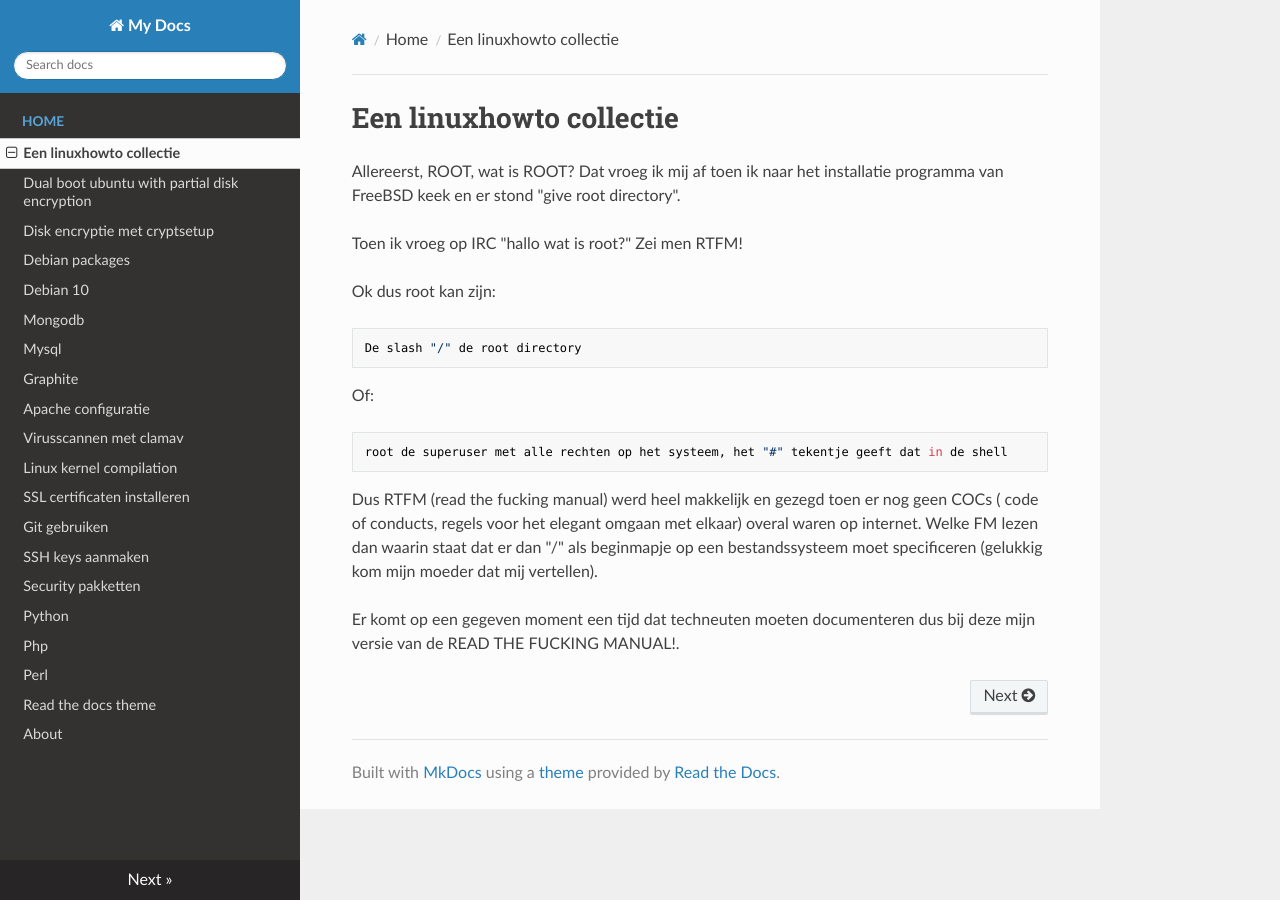
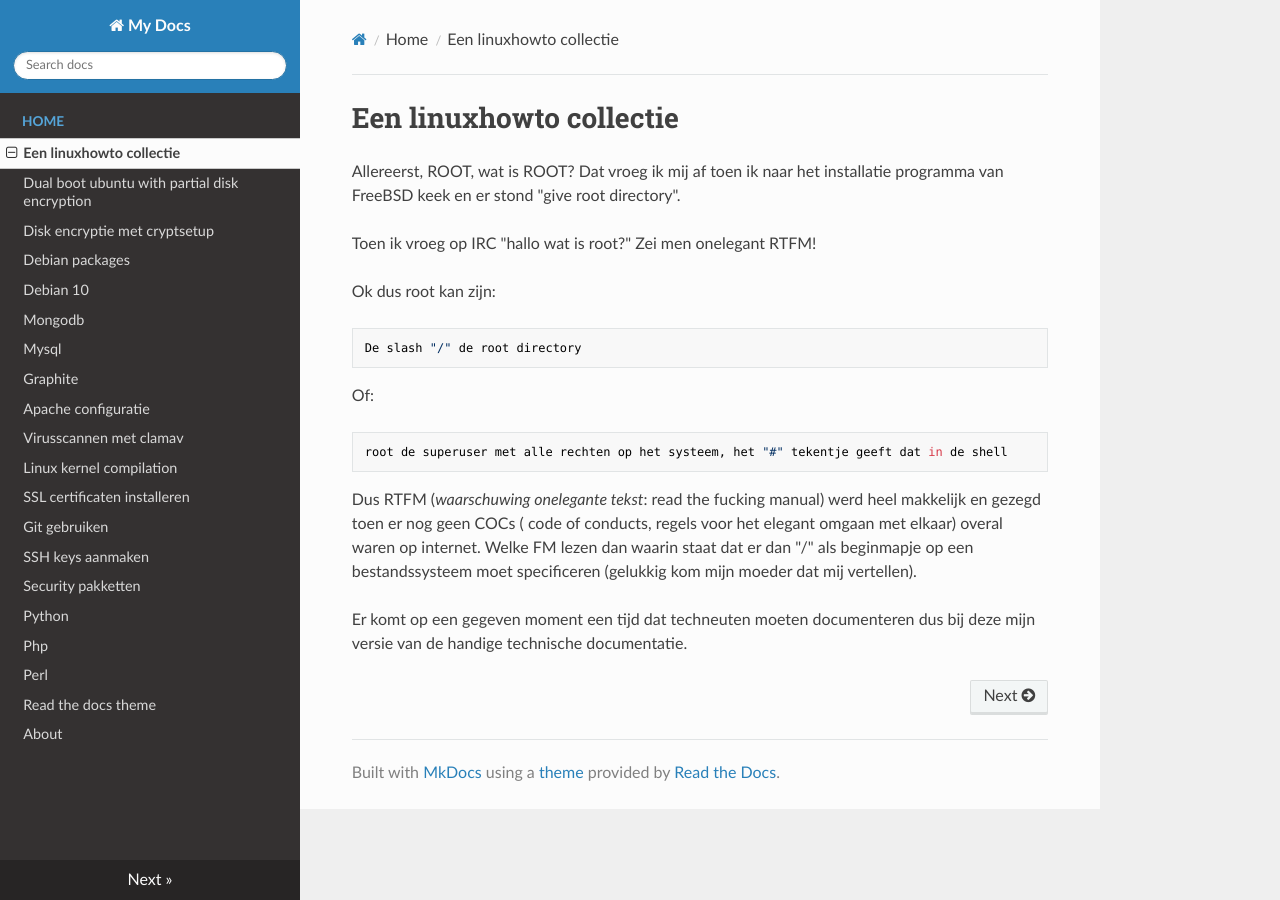
Before and after one commit to MatthewBuchananAstley/linuxhowto, an MkDocs documentation site: the page built from docs/index.md, in a window 1280 px wide. Built offline with MkDocs 1.6.1, drawn with Linux system fonts in a browser that asks for light colours; nearby versions of some CDN libraries.

Commit message:
Adjusted intro text

```diff
--- a/docs/index.md
+++ b/docs/index.md
@@ -2,7 +2,7 @@
 
 Allereerst, ROOT, wat is ROOT? Dat vroeg ik mij af toen ik naar het installatie programma van FreeBSD keek en er stond "give root directory".
 
-Toen ik vroeg op IRC "hallo wat is root?" Zei men RTFM!
+Toen ik vroeg op IRC "hallo wat is root?" Zei men onelegant RTFM!
 
 Ok dus root kan zijn:
 
@@ -13,6 +13,6 @@ Of:
     root de superuser met alle rechten op het systeem, het "#" tekentje geeft dat in de shell
 
 
-Dus RTFM (read the fucking manual) werd heel makkelijk en gezegd toen er nog geen COCs ( code of conducts, regels voor het elegant omgaan met elkaar) overal waren op internet. Welke FM lezen dan waarin staat dat er dan "/" als beginmapje op een bestandssysteem moet specificeren (gelukkig kom mijn moeder dat mij vertellen).
+Dus RTFM (*waarschuwing onelegante tekst*: read the fucking manual) werd heel makkelijk en gezegd toen er nog geen COCs ( code of conducts, regels voor het elegant omgaan met elkaar) overal waren op internet. Welke FM lezen dan waarin staat dat er dan "/" als beginmapje op een bestandssysteem moet specificeren (gelukkig kom mijn moeder dat mij vertellen).
 
-Er komt op een gegeven moment een tijd dat techneuten moeten documenteren dus bij deze mijn versie van de READ THE FUCKING MANUAL!.
+Er komt op een gegeven moment een tijd dat techneuten moeten documenteren dus bij deze mijn versie van de handige technische documentatie.
```
